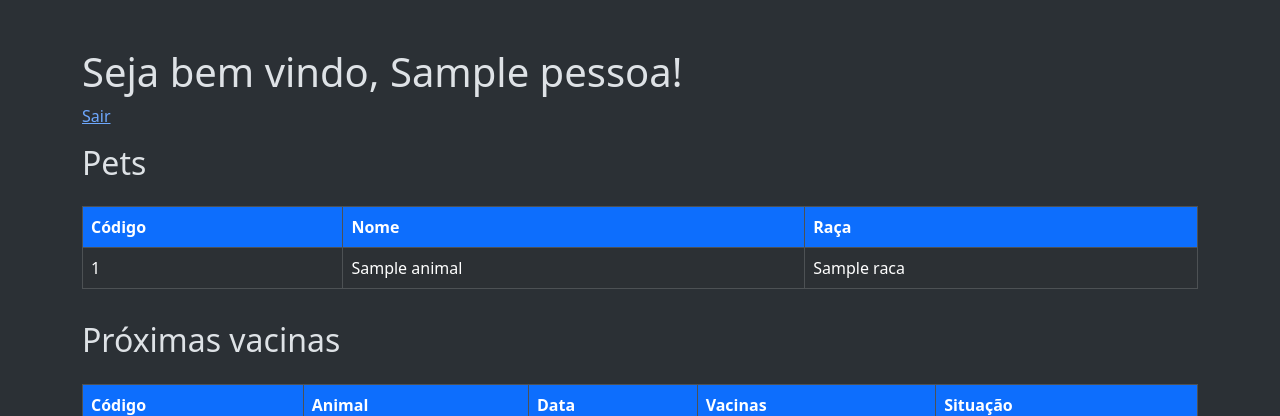
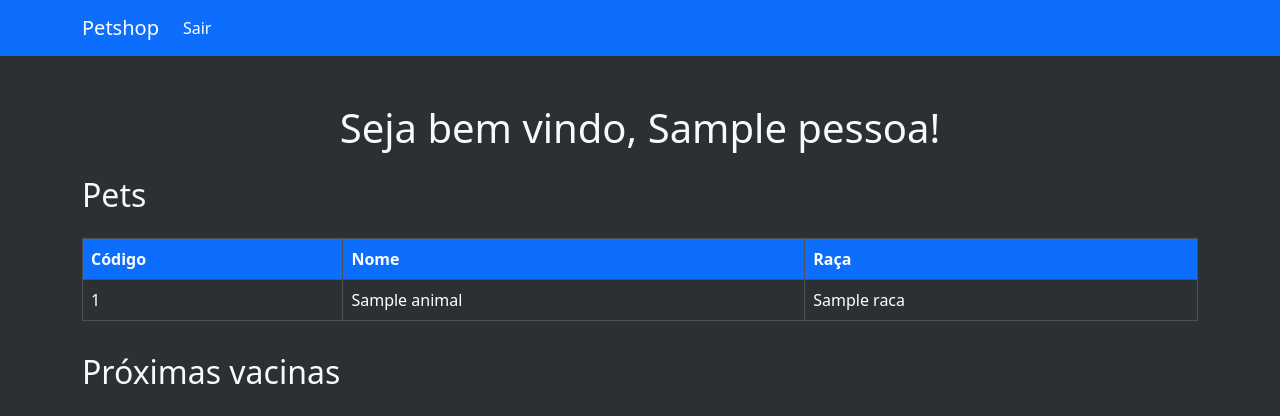
Before and after one commit to jonatasbaldan/carteira-vacinacao, a Django app: template templates/home.html in a window 1280 px wide. Shown: the top 416 px of the page. Run offline with Django 4.2, Linux system fonts and the light colour scheme; a user stored in the database is signed in; tables that the repository leaves empty hold one stand-in row (values such as "Sample post"); the template is opened without the code that fills it: most values are stand-ins (such as "Sample title", 1, 10 or a date in 2020); lists and menus that the app fills with data are empty; parts of the project's set-up code (start-up, migrations or seed data) failed here and were passed over.

Commit message:
Adicionado menu para fazer logout.

```diff
--- a/templates/base.html
+++ b/templates/base.html
@@ -17,6 +17,9 @@
   </head>
 
 <body class="bg-body-tertiary">
+{% if user.is_authenticated %}
+{% include 'navbar.html' %}
+{% endif %}
 <div class="container">
              {% block content %}
          {% endblock %}
--- a/templates/home.html
+++ b/templates/home.html
@@ -5,11 +5,8 @@
         {% include 'login.html' %}
     {% else %}
 
-    <h1 class="mt-5">Seja bem vindo, {% if user.is_authenticated %}{{ user_data.pessoa }}{% endif %}!</h1>
-        {% if user.is_authenticated %}
-            <a class="mb-5" href="{% url 'logout' %}">Sair</a>
-        {% endif %}
-<h2 class="py-3">Pets</h2>
+    <h1 class="mt-5 text-light text-center">Seja bem vindo, {% if user.is_authenticated %}{{ user_data.pessoa }}{% endif %}!</h1>
+<h2 class="py-3 text-light">Pets</h2>
 <table class="table table-striped table-dark table-hover table-bordered rounded-5">
   <thead>
     <tr>
@@ -31,7 +28,7 @@
   </tbody>
 </table>
 
-<h2 class="py-3">Próximas vacinas</h2>
+<h2 class="py-3 text-light">Próximas vacinas</h2>
 <table class="table table-striped table-dark table-hover table-bordered">
   <thead>
     <tr>
--- /dev/null
+++ b/templates/navbar.html
@@ -0,0 +1,15 @@
+<nav class="navbar navbar-expand-lg bg-primary">
+  <div class="container-fluid container">
+    <a class="navbar-brand" href="#">Petshop</a>
+    <button class="navbar-toggler" type="button" data-bs-toggle="collapse" data-bs-target="#navbarNav" aria-controls="navbarNav" aria-expanded="false" aria-label="Toggle navigation">
+      <span class="navbar-toggler-icon"></span>
+    </button>
+    <div class="collapse navbar-collapse" id="navbarNav">
+      <ul class="navbar-nav">
+        <li class="nav-item">
+          <a class="nav-link active" aria-current="page" href="{% url 'logout' %}">Sair</a>
+        </li>
+      </ul>
+    </div>
+  </div>
+</nav>
```
